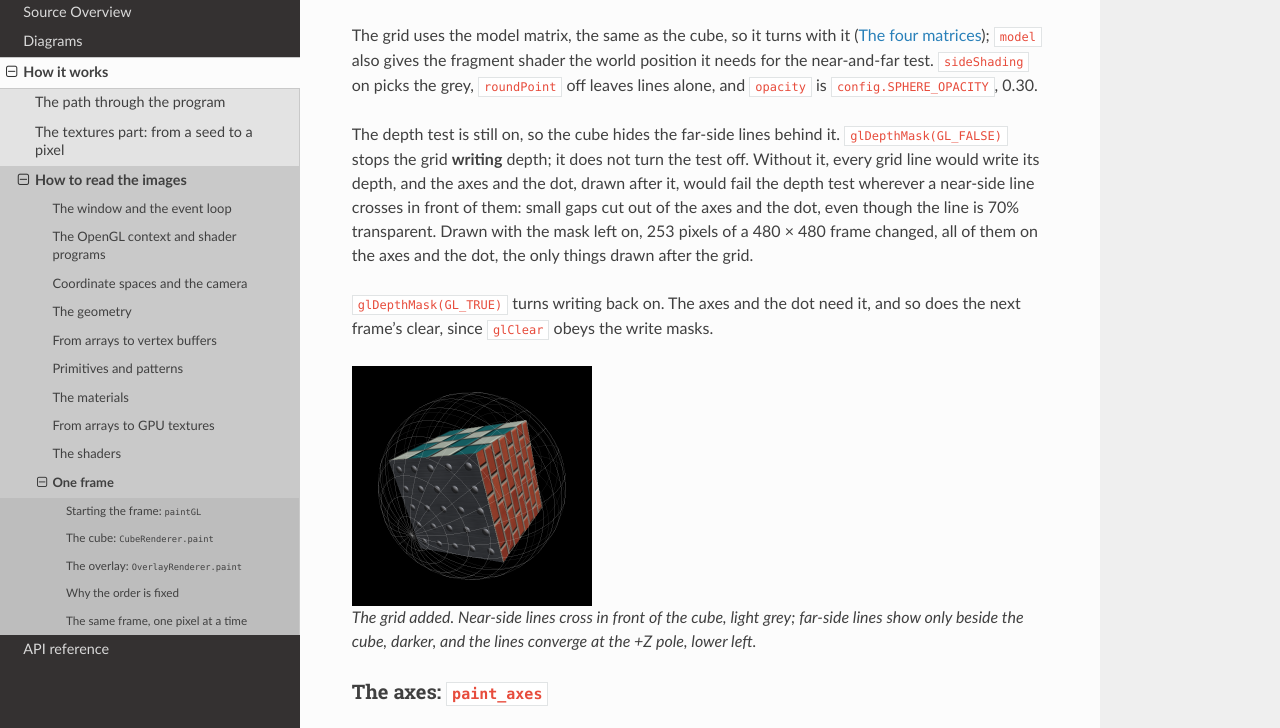
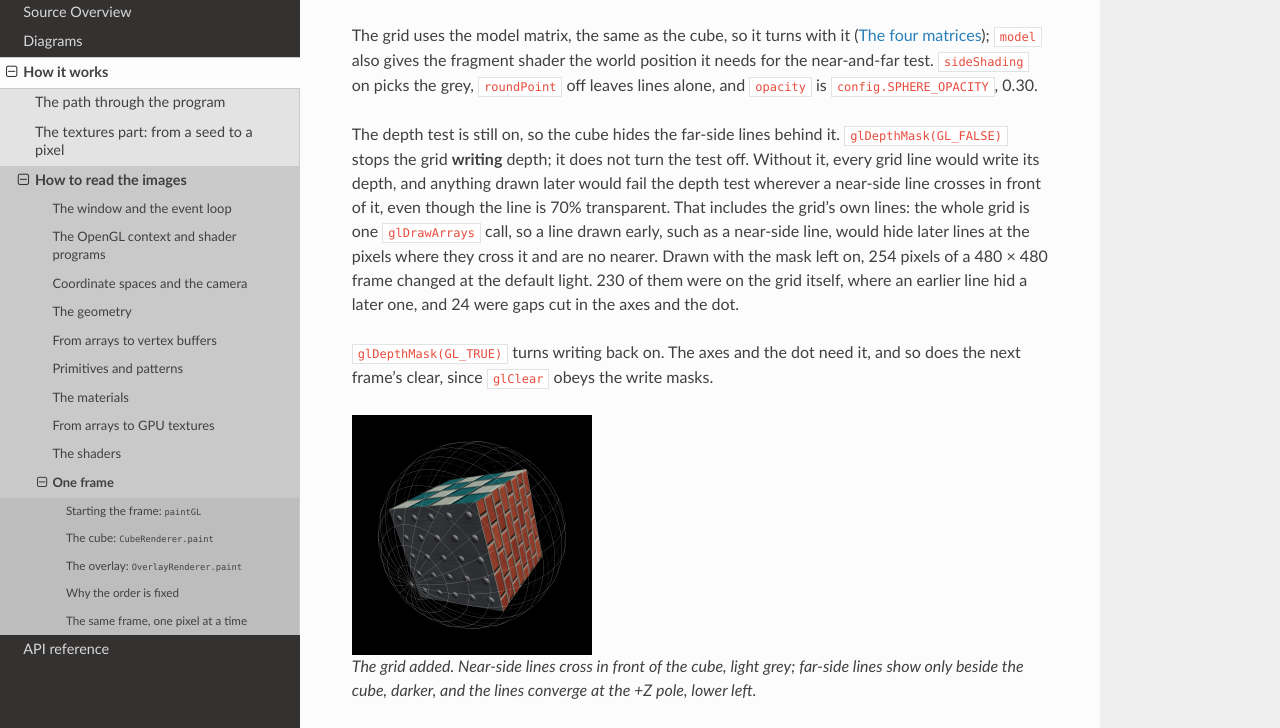
Before and after one commit to esba1ley/opengl_python_qt6_test, a Sphinx documentation site: the page built from docs/guide/frame.md, in a window 1280 px wide and 1400 px high, scrolled down 3024 px. Shown: the part 108-836 px from the top of the window. Built offline with Sphinx 7.4.7 and the Read the Docs theme 3.1.0, drawn with Linux system fonts in a browser that asks for light colours; pages that are not in the unit, such as notebooks, are missing from menus; the version number could not be read and is left out; some of the changed text lies outside the part shown; grey boxes are pictures that could not be loaded.

Commit message:
docs(guide): correct the depth-mask and line-width explanations
Most of what changes when the grid writes depth is the grid hiding its
own later lines within one draw call, not gaps in the axes and dot; give
the measured split. Attribute the macOS glLineWidth error to the
forward-compatible core context (GL 4.1 core spec section E.2.1), not to
the reported range. Say the light dot is not hidden by the cube, and that
paintGL runs whenever the widget needs painting, not only after mouse
events.

Co-Authored-By: Claude Opus 5.5 <noreply@anthropic.com>

````diff
--- a/docs/guide/frame.md
+++ b/docs/guide/frame.md
@@ -156,12 +156,15 @@ grey, `roundPoint` off leaves lines alone, and `opacity` is
 
 The depth test is still on, so the cube hides the far-side lines behind it.
 `glDepthMask(GL_FALSE)` stops the grid **writing** depth; it does not turn
-the test off. Without it, every grid line would write its depth, and the
-axes and the dot, drawn after it, would fail the depth test wherever a
-near-side line crosses in front of them: small gaps cut out of the axes and
-the dot, even though the line is 70% transparent. Drawn with the mask left
-on, 253 pixels of a 480 × 480 frame changed, all of them on the axes and the
-dot, the only things drawn after the grid.
+the test off. Without it, every grid line would write its depth, and
+anything drawn later would fail the depth test wherever a near-side line
+crosses in front of it, even though the line is 70% transparent. That
+includes the grid's own lines: the whole grid is one `glDrawArrays` call, so
+a line drawn early, such as a near-side line, would hide later lines at
+the pixels where they cross it and are no nearer. Drawn with the mask left
+on, 254 pixels of a 480 × 480 frame changed at the default light. 230 of
+them were on the grid itself, where an earlier line hid a later one, and 24
+were gaps cut in the axes and the dot.
 
 `glDepthMask(GL_TRUE)` turns writing back on. The axes and the dot need it,
 and so does the next frame's clear, since `glClear` obeys the write masks.
@@ -200,10 +203,15 @@ The line width was fixed in `initialize`:
 ```
 
 How wide a line can be is up to the implementation, which reports the
-range in `GL_ALIASED_LINE_WIDTH_RANGE`. On a Mac with an M4 chip the 4.1 core
-profile reports $[1, 1]$, and there `glLineWidth(2.0)` fails with
-`GL_INVALID_VALUE`, which PyOpenGL raises as an exception. So the width is
-`config.AXIS_LINE_WIDTH` (2) where the driver allows it, and 1 on that Mac. `glLineWidth(1.0)` afterwards puts back the initial width.
+range in `GL_ALIASED_LINE_WIDTH_RANGE`; a wider width is normally clamped to
+the largest it supports. macOS is the exception. Its 4.1 core context is
+**forward-compatible**, and a forward-compatible context removes wide lines:
+`glLineWidth` with a value above 1.0 fails with `GL_INVALID_VALUE` (OpenGL 4.1
+core specification, section E.2.1), which PyOpenGL raises as an exception.
+On a Mac with an M4 chip the range reads $[1, 1]$, so taking the smaller of
+`config.AXIS_LINE_WIDTH` (2) and the top of the range gives 1 there and
+avoids the error. Where the driver allows 2, the axes are 2 pixels wide.
+`glLineWidth(1.0)` afterwards puts back the initial width.
 
 ```{figure} ../images/guide/frame-3-axes.png
 :alt: The same scene with a red, a green and a blue line leaving the cube's faces
@@ -247,8 +255,8 @@ unbinds the VAO.
 ```{figure} ../images/guide/frame-4-light-dot.png
 :alt: The finished frame, with a yellow dot on the sphere above the cube's top right corner
 
-The finished frame. Under the default light the dot is in front of the cube,
-so the solid pass covers the faint one.
+The finished frame. Under the default light the dot is not hidden by the
+cube, so the solid pass covers the faint one.
 ```
 
 (guide-draw-order)=
@@ -262,8 +270,9 @@ framebuffer, and anything drawn later may cover them. Hence:
 - **The cube first.** Drawn after the grid, the cube covers the near-side
   lines in front of it, since they left no depth to stop it: about 3,200
   pixels of a 480 × 480 frame change.
-- **The grid writes no depth**, or it cuts gaps in the axes and the dot
-  drawn after it (above).
+- **The grid writes no depth.** Otherwise its earlier lines hide later
+  ones where they cross, within the same call, and cut gaps in the axes and
+  the dot drawn after it (above).
 - **The light dot last**, at least after the cube. Drawn before the cube,
   the faint pass is painted over wherever the cube is in front, and a light
   behind the cube can no longer be found.
````
Also changed, not shown: docs/guide/index.md (+6 -5 lines).
